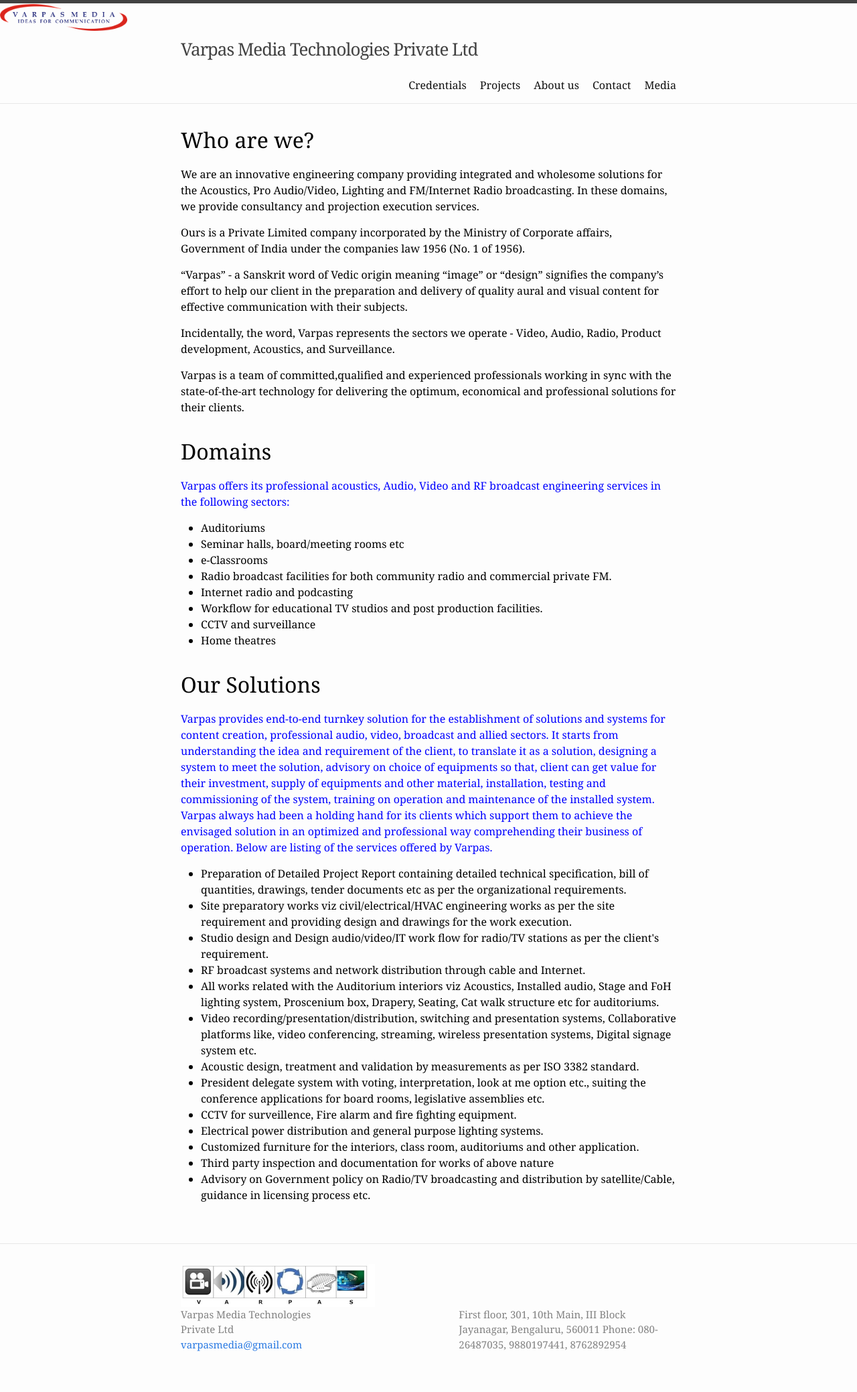
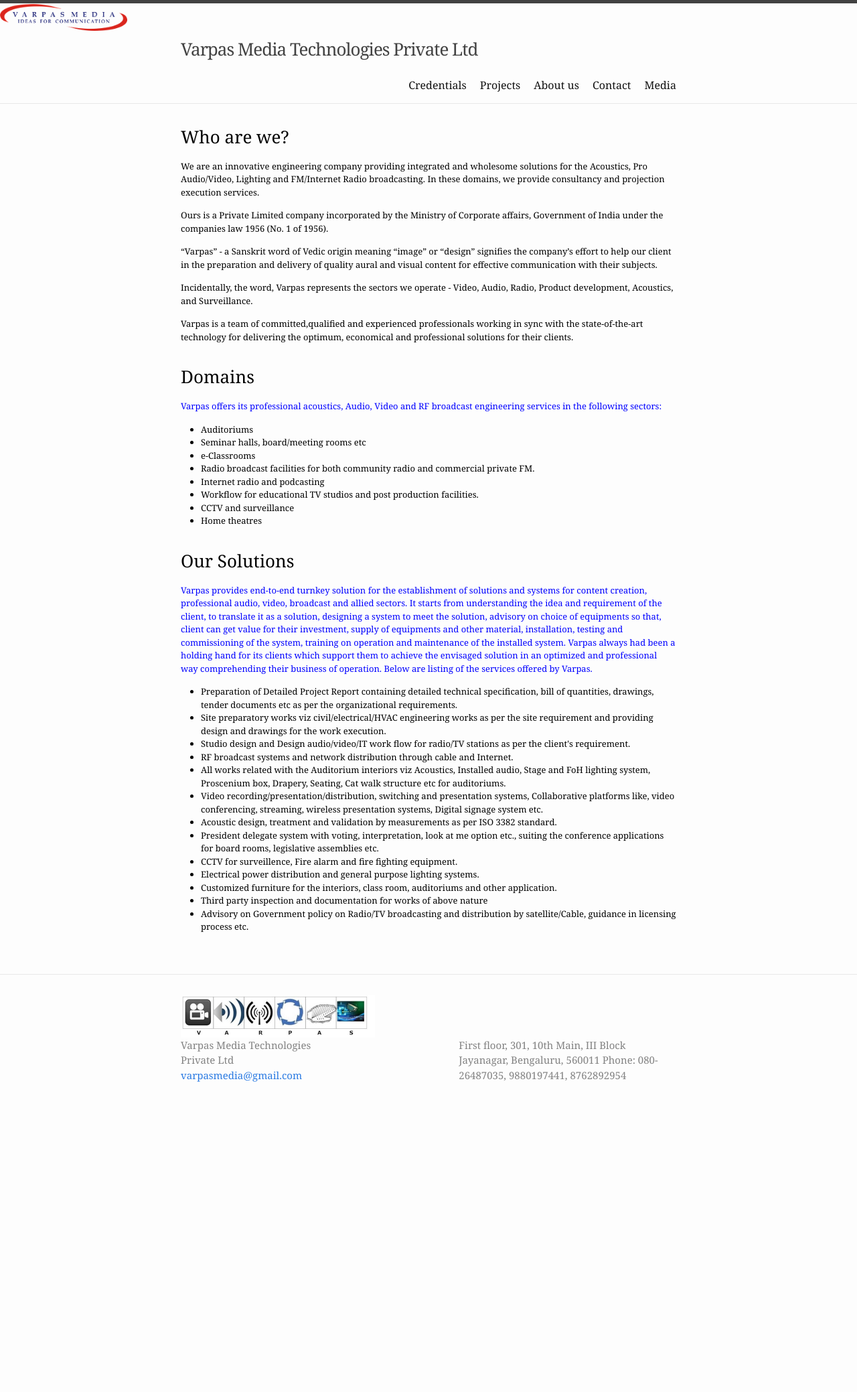
Before and after one commit to VarpasMedia/VarpasMedia.github.io, a Jekyll site: the page built from index.md, in a window 1280 px wide. Shown: the whole page at 67% size. Built offline with Jekyll 4.4.1, drawn with Linux system fonts in a browser that asks for light colours; after the commit the page ends 1676 px from its top, so only the background shows below that.

Commit message:
Update home.html

```diff
--- a/_layouts/home.html
+++ b/_layouts/home.html
@@ -11,7 +11,7 @@ layout: default
   {%- endif -%}
 
 
-<font size="3" face="georgia">
+<font size="2" face="georgia">
 
   <h1>Who are we?</h1>
 
```
